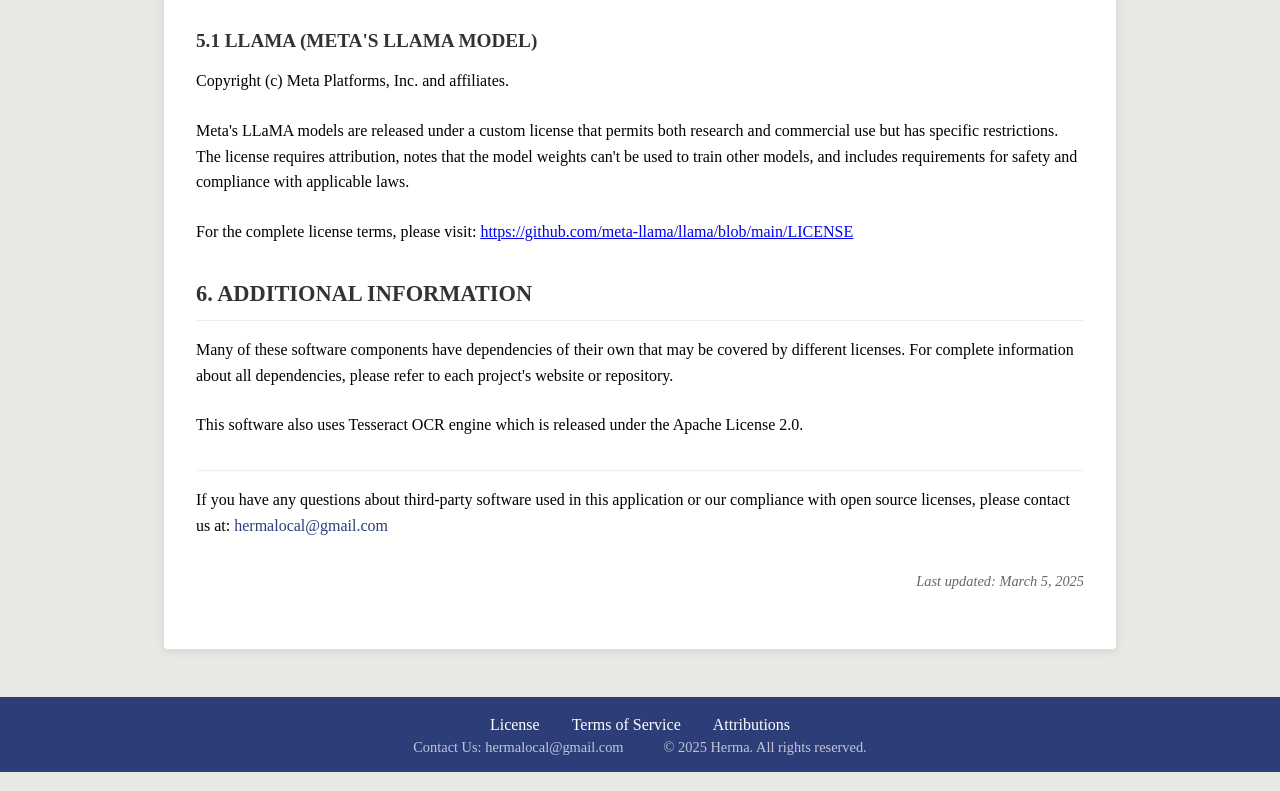
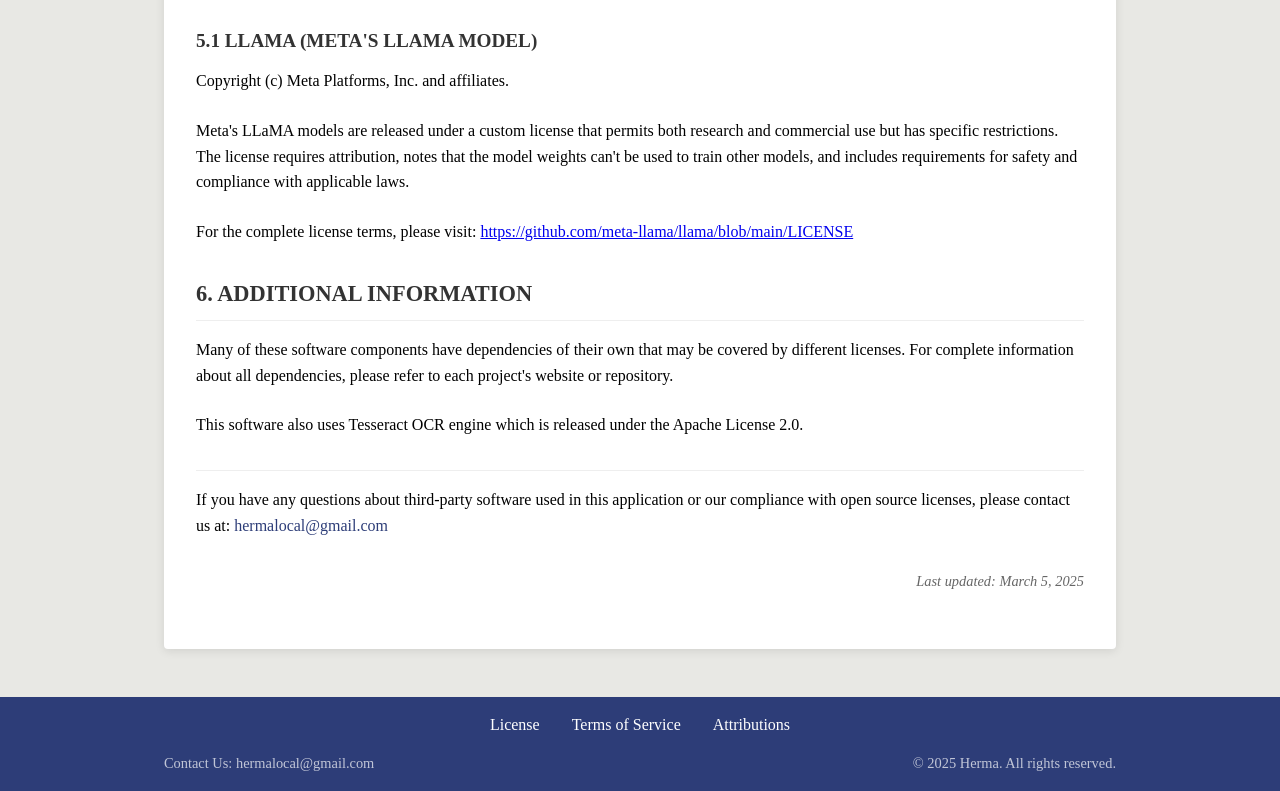
Before and after one commit to NicholasPianfetti/Herma-Landing, a React (Create React App) app: page /#/attributions in a window 1280 px wide. Shown: the part 6475-7266 px from the top of the page. Built offline with nearby package versions, Linux system fonts and the light colour scheme.

Commit message:
fixed white box at bottom

```diff
--- a/public/index.html
+++ b/public/index.html
@@ -9,7 +9,7 @@
       name="hermaai.com"
       content="Landing Page for Herma AI"
     />
-    <link rel="apple-touch-icon" href="%PUBLIC_URL%/Herma.ico" />
+    <link rel="apple-touch-icon" href="%PUBLIC_URL%/Herma.jpeg" />
     <!--
       manifest.json provides metadata used when your web app is installed on a
       user's mobile device or desktop. See https://developers.google.com/web/fundamentals/web-app-manifest/
--- a/src/components/Footer.css
+++ b/src/components/Footer.css
@@ -4,7 +4,7 @@
   color: white;
   padding: var(--margin-s);
   box-shadow: 0px -1px 2px var(--primary-bg);
-    height: 75px;
+  min-height: 75px; /* Changed from fixed height to min-height */
 }
 
 .footer-content {
@@ -35,6 +35,8 @@
   font-size: 0.9rem;
   width: 100%;
   justify-content: space-between;
+  display: flex; /* Added to ensure proper alignment */
+  margin-top: var(--margin-s); /* Added spacing between links and copyright */
 }
 
 .email {
@@ -46,4 +48,15 @@
     flex-direction: column;
     gap: var(--margin-s);
   }
+
+  .copyright {
+    flex-direction: column; /* Stack copyright content on mobile */
+    align-items: center; /* Center copyright content */
+    margin-top: var(--margin-m); /* Increased top margin for better spacing */
   }
+
+  .email {
+    margin-right: 0; /* Remove margin in stacked layout */
+    margin-bottom: var(--margin-xs); /* Add space between email and copyright text */
+  }
+}
```
Also changed, not shown: public/Herma.jpeg (added). Lines whose indentation alone changed are shown as unchanged.
